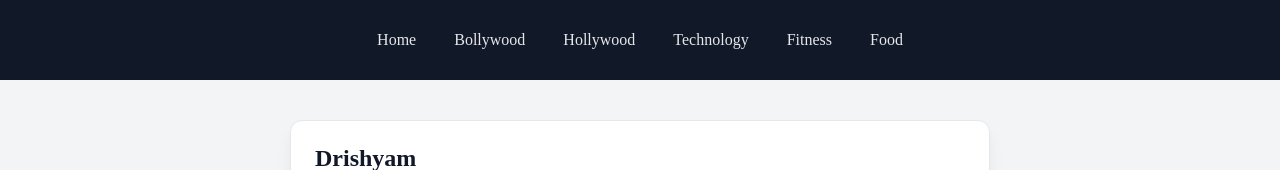
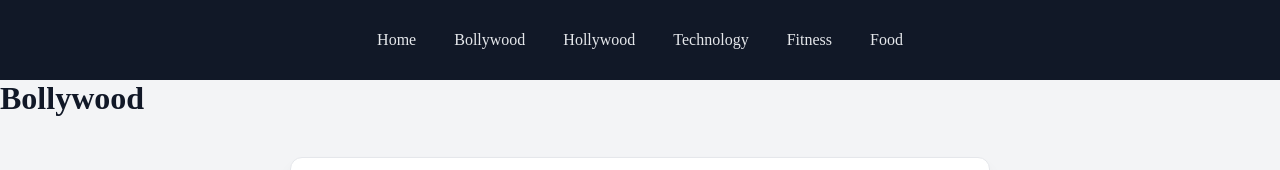
Before and after one commit to manpreetkaur292006-design/REACT-JS-CLASSES, a React (Vite) app in the folder React-blog/: page /bollywood in a window 1280 px wide. Shown: the top 170 px of the page. Built offline with nearby package versions, Linux system fonts and the light colour scheme.

Commit message:
added the heading

```diff
--- a/React-blog/src/component/Bollywood.jsx
+++ b/React-blog/src/component/Bollywood.jsx
@@ -6,6 +6,8 @@ const Bollywood = () => {
   const BollywoodData = Data.filter((item)=>item.category==="Bollywood");
 
   return (
+    <>
+    <h1>Bollywood</h1>
     <div className='blog-section-container'>
       {BollywoodData.map((bollydata)=>(
         <div className='blog-section-div'>
@@ -15,6 +17,7 @@ const Bollywood = () => {
         </div>
       ))}
     </div>
+    </>
   )
 }
 
```
